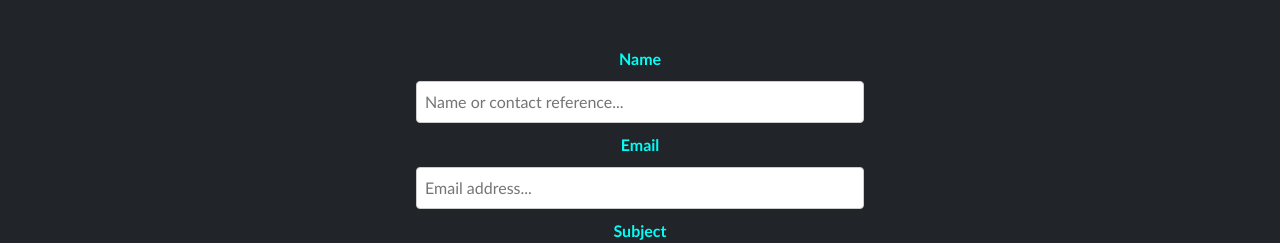
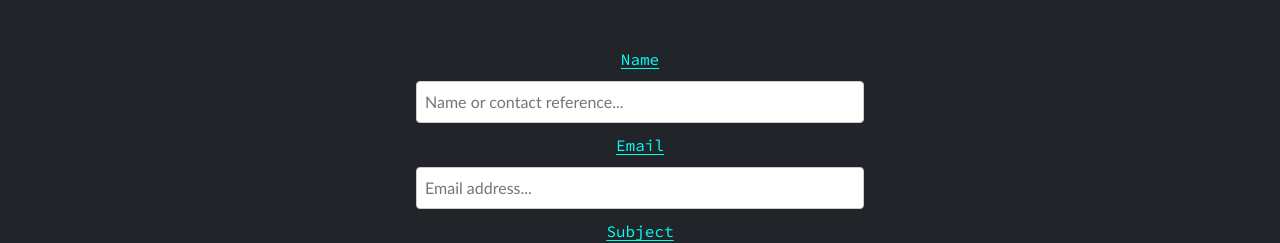
Before and after one commit to sifzerda/react-challenge, a React (Vite) app: page /Contact in a window 1280 px wide. Shown: the part 560-803 px from the top of the page. Built offline with nearby package versions, Linux system fonts and the light colour scheme; a web font is replaced by a local one.

Commit message:
some flexbox stuff with contact form

```diff
--- a/src/App.css
+++ b/src/App.css
@@ -434,10 +434,13 @@ form {
 
 label {
   display: block;
-  font-weight: bold;
+  text-decoration-line: underline;
+  text-decoration-skip-ink: none;
+  text-underline-offset: 0.2em;
   margin-bottom: 10px;
   margin-top: 10px;
   color: var(--cyan);
+  font-family: 'Source Code Pro';
 }
 
 div.contact-icons {
@@ -530,7 +533,7 @@ a.icon {
   background-color: #5d0cff;
 }
 
-/* ================ Blue squares divider ========================== */
+/* ================ Blue squares divider (fixed: green/volt) ========================== */
 
 div.blue-separator {
   display: flex;
```
